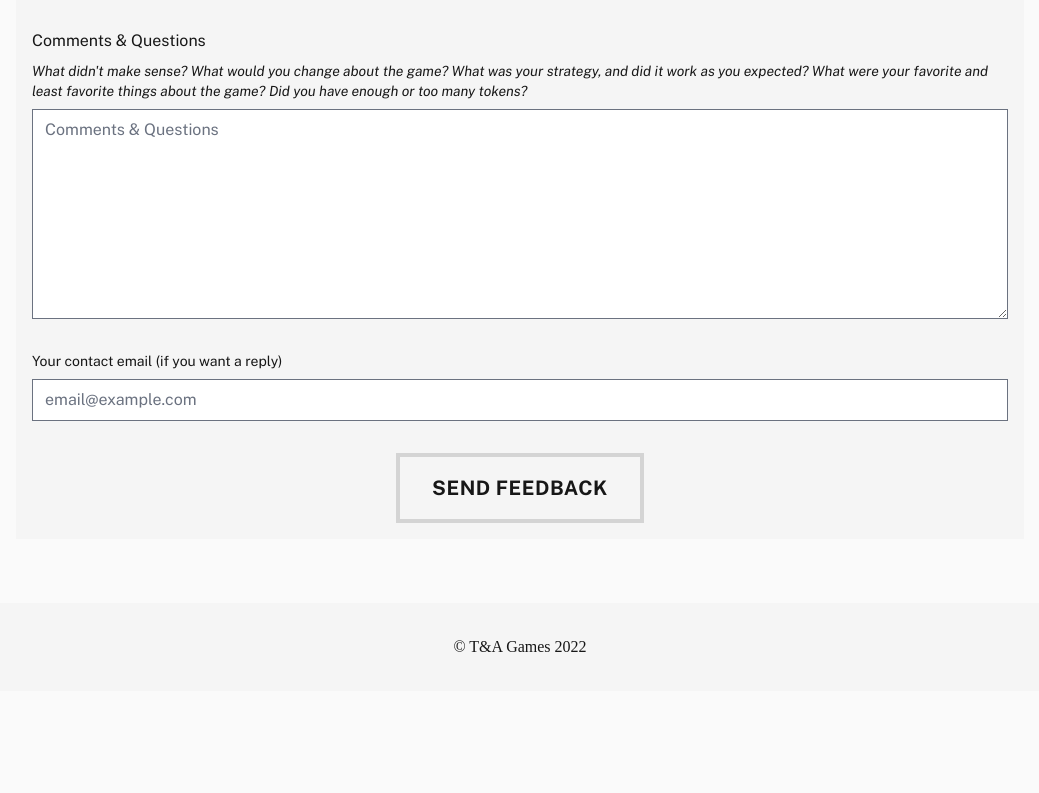
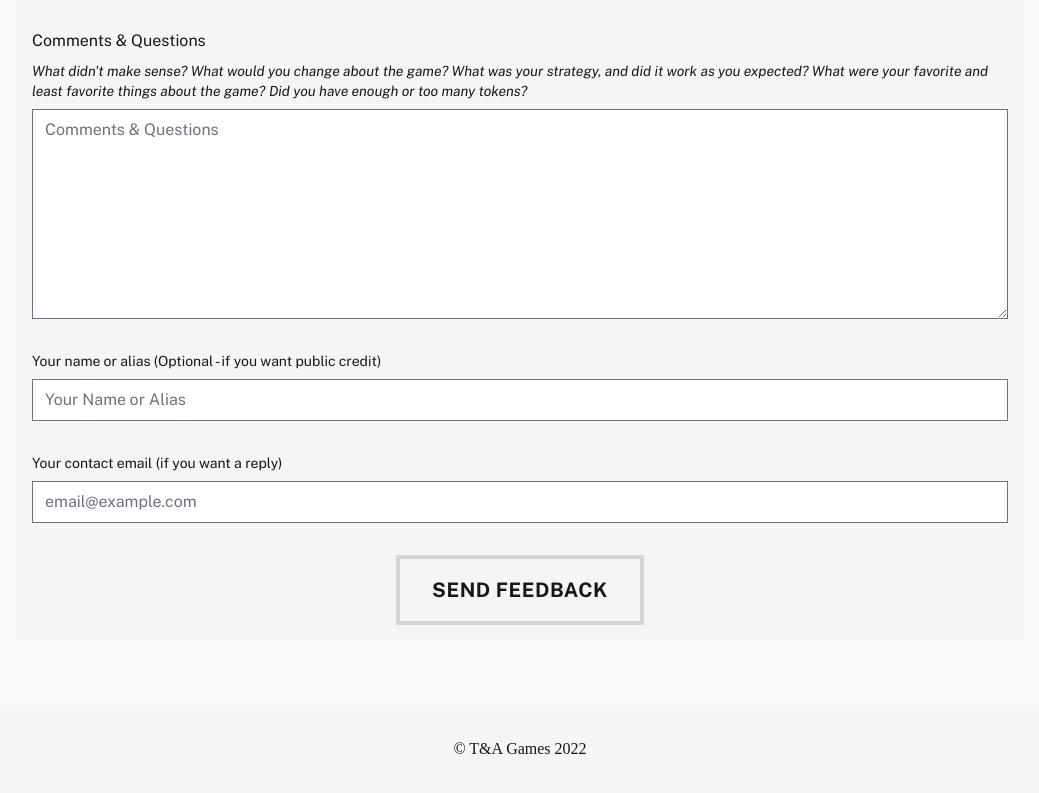
Before and after one commit to jdvlpr/tanda-games-website, an Astro site: page /emigration in a window 1280 px wide. Shown: the part 2404-3197 px from the top of the page, without its empty margins (120-1159 px from the left). Before the commit the page ends 3095 px from the top, so only its background shows below. Built offline with nearby package versions, Linux system fonts and the light colour scheme; Astro itself is replaced by a stand-in of ours; a web font is replaced by a local one.

Commit message:
added name or alias

```diff
--- a/package.json
+++ b/package.json
@@ -1,7 +1,7 @@
 {
   "name": "tandagames.com",
   "type": "module",
-  "version": "0.1.0",
+  "version": "0.1.1",
   "private": true,
   "scripts": {
     "dev": "astro dev",
--- a/src/components/FeedbackEmigrationGame.svelte
+++ b/src/components/FeedbackEmigrationGame.svelte
@@ -165,6 +165,19 @@
         <div class="basis-full" />
 
         <div class="flex flex-col gap-2 flex-1">
+            <label for="name-or-alias" class="text-sm">Your name or alias (Optional - if you want public credit)</label>
+            <input
+                id="name-or-alias"
+                type="text"
+                name="Your Name or Alias"
+                placeholder="Your Name or Alias"
+                class="dark:text-neutral-900"
+            />
+        </div>
+
+        <div class="basis-full" />
+
+        <div class="flex flex-col gap-2 flex-1">
             <label for="email-address" class="text-sm">Your contact email (if you want a reply)</label>
             <input
                 id="email-address"
```
Also changed, not shown: 3 other files.
